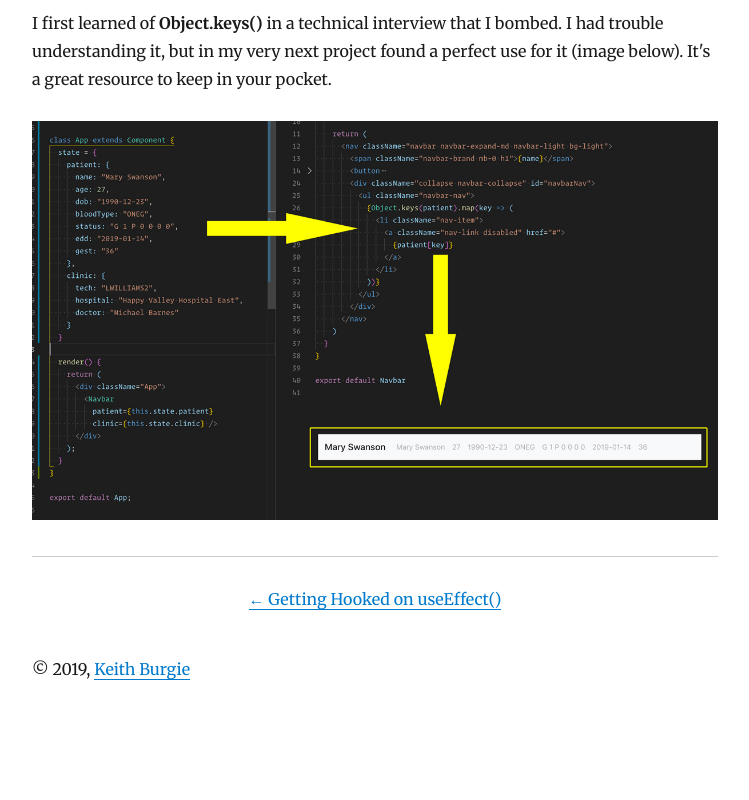
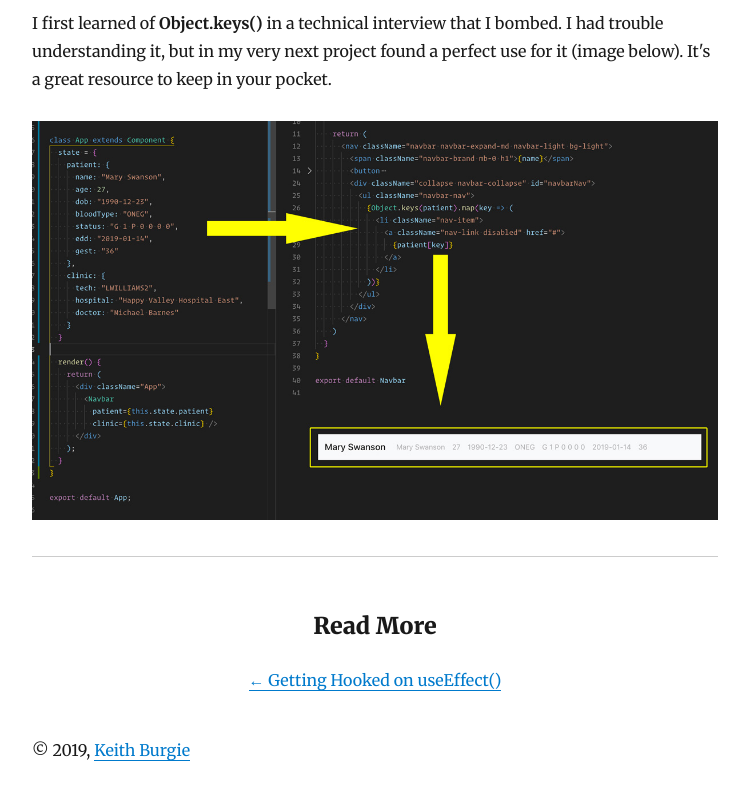
Before and after one commit to keithburgie/blog, a Gatsby site: page /object-methods/ in a window 1280 px wide. Shown: the part 2842-3642 px from the top of the page, without its empty margins (265-1014 px from the left). Before the commit the page ends 3567 px from the top, so only its background shows below. Built offline with nearby package versions, Linux system fonts and the light colour scheme; Gatsby itself is replaced by a stand-in of ours; some packages are replaced by stand-ins of ours.

Commit message:
Add Read More header to bottom of blog posts.

```diff
--- a/src/templates/blog-post.js
+++ b/src/templates/blog-post.js
@@ -35,7 +35,10 @@ class BlogPostTemplate extends React.Component {
         <div dangerouslySetInnerHTML={{ __html: post.html }} />
         <hr style={{ marginBottom: rhythm(1) }} />
         {/* <Bio /> */}
-
+        <h3 style={{
+          textAlign: `center`
+        }}
+        >Read More</h3>
         <ul
           style={{
             display: `flex`,
```
